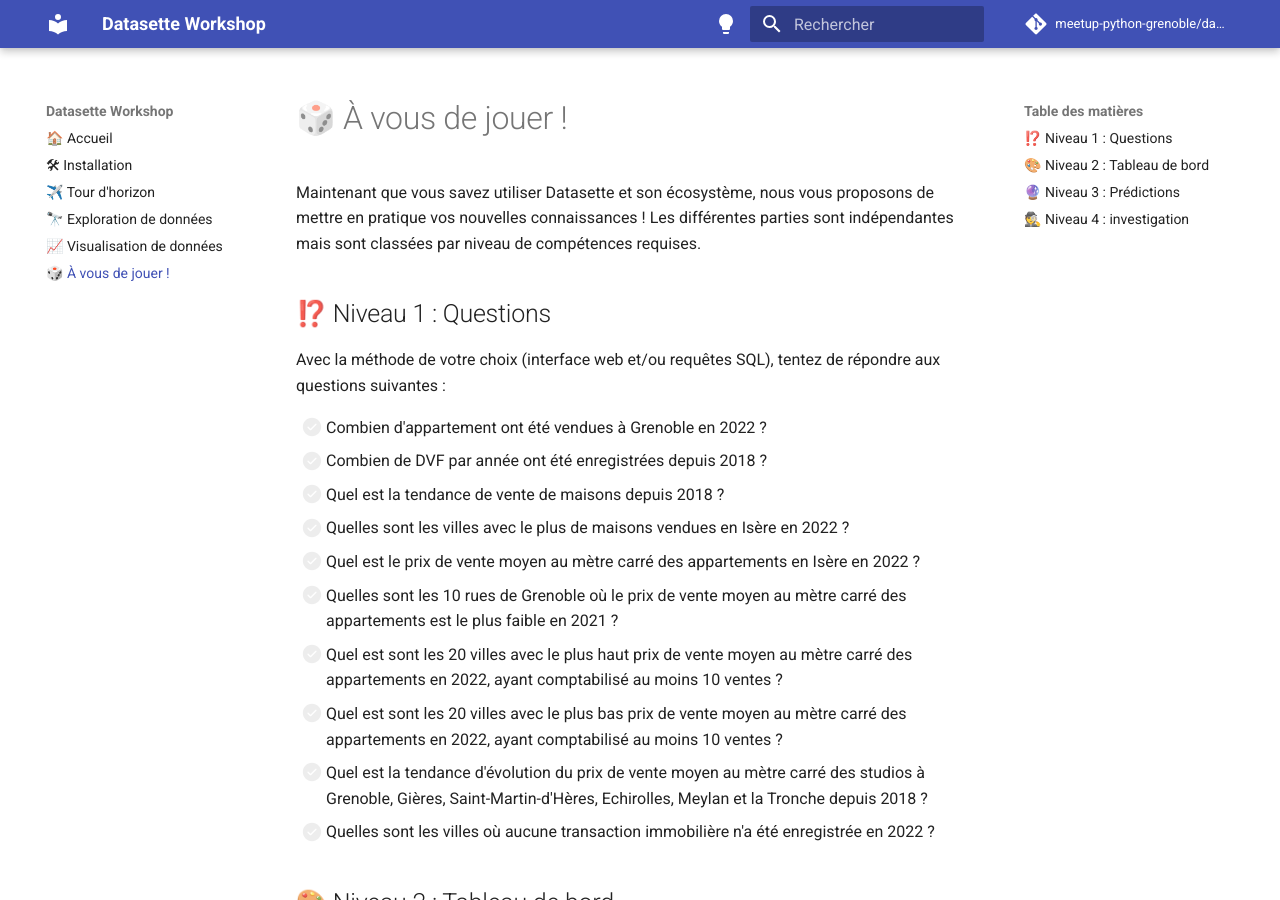
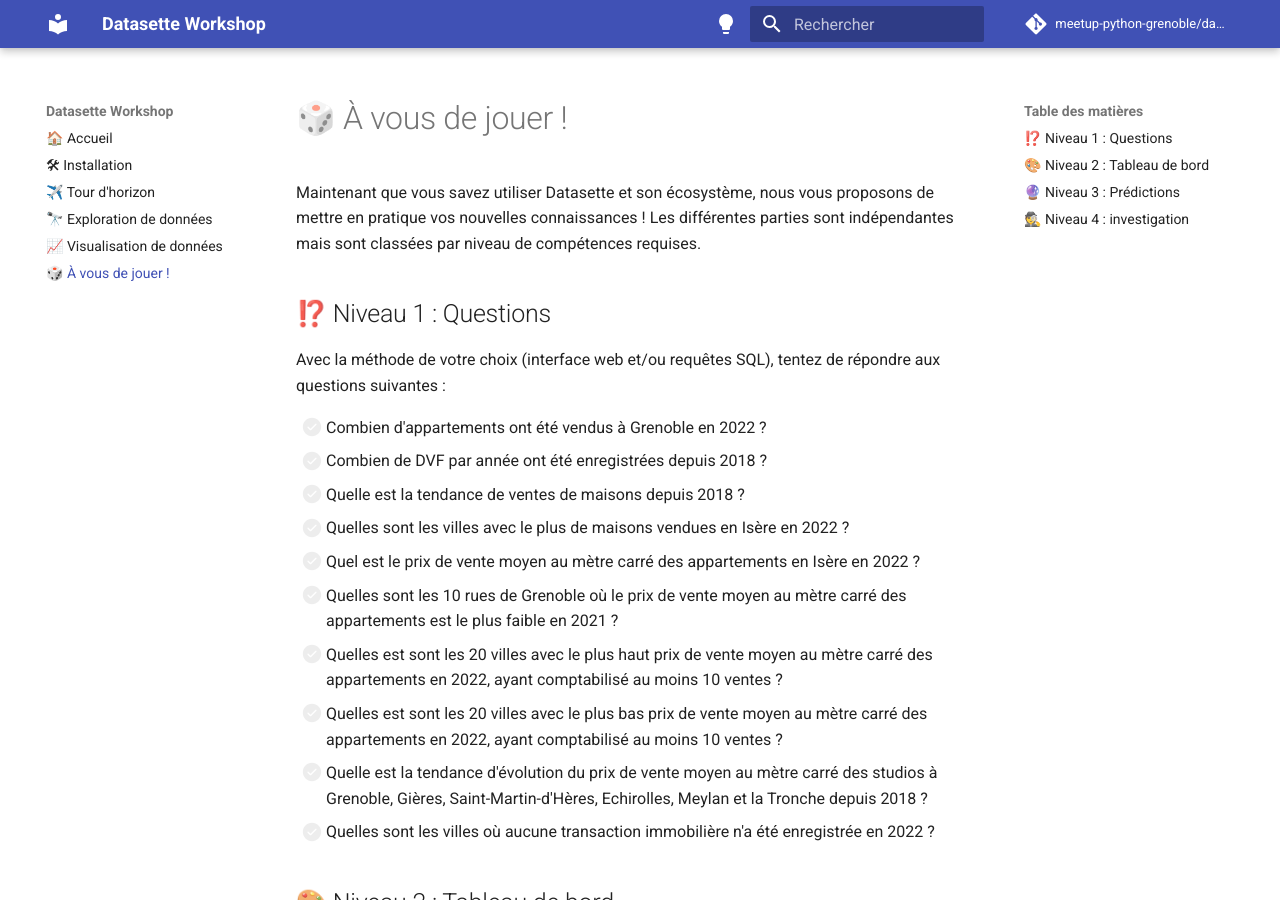
Before and after one commit to meetup-python-grenoble/datasette-workshop, an MkDocs documentation site: the page built from docs/playtime.md, in a window 1280 px wide and 900 px high. Built offline with MkDocs 1.6.1 and Material for MkDocs 9.7.7, drawn with Linux system fonts in a browser that asks for light colours; comment, search, counter and statistics services are not loaded.

```diff
--- a/docs/playtime.md
+++ b/docs/playtime.md
@@ -6,15 +6,15 @@ Maintenant que vous savez utiliser Datasette et son écosystème, nous vous prop
 
 Avec la méthode de votre choix (interface web et/ou requêtes SQL), tentez de répondre aux questions suivantes :
 
-- [ ] Combien d'appartement ont été vendues à Grenoble en 2022 ?
+- [ ] Combien d'appartements ont été vendus à Grenoble en 2022 ?
 - [ ] Combien de DVF par année ont été enregistrées depuis 2018 ?
-- [ ] Quel est la tendance de vente de maisons depuis 2018 ?
+- [ ] Quelle est la tendance de ventes de maisons depuis 2018 ?
 - [ ] Quelles sont les villes avec le plus de maisons vendues en Isère en 2022 ?
 - [ ] Quel est le prix de vente moyen au mètre carré des appartements en Isère en 2022 ?
 - [ ] Quelles sont les 10 rues de Grenoble où le prix de vente moyen au mètre carré des appartements est le plus faible en 2021 ?
-- [ ] Quel est sont les 20 villes avec le plus haut prix de vente moyen au mètre carré des appartements en 2022, ayant comptabilisé au moins 10 ventes ?
-- [ ] Quel est sont les 20 villes avec le plus bas prix de vente moyen au mètre carré des appartements en 2022, ayant comptabilisé au moins 10 ventes ?
-- [ ] Quel est la tendance d'évolution du prix de vente moyen au mètre carré des studios à Grenoble, Gières, Saint-Martin-d'Hères, Echirolles, Meylan et la Tronche depuis 2018 ?
+- [ ] Quelles est sont les 20 villes avec le plus haut prix de vente moyen au mètre carré des appartements en 2022, ayant comptabilisé au moins 10 ventes ?
+- [ ] Quelles est sont les 20 villes avec le plus bas prix de vente moyen au mètre carré des appartements en 2022, ayant comptabilisé au moins 10 ventes ?
+- [ ] Quelle est la tendance d'évolution du prix de vente moyen au mètre carré des studios à Grenoble, Gières, Saint-Martin-d'Hères, Echirolles, Meylan et la Tronche depuis 2018 ?
 - [ ] Quelles sont les villes où aucune transaction immobilière n'a été enregistrée en 2022 ?
 
 ## 🎨 Niveau 2 : Tableau de bord
```
Also changed, not shown: docs/exploration.md (+5 -5 lines), docs/index.md (+2 -2 lines), docs/overview.md (+2 -2 lines), docs/setup.md (+10 -1 lines).
